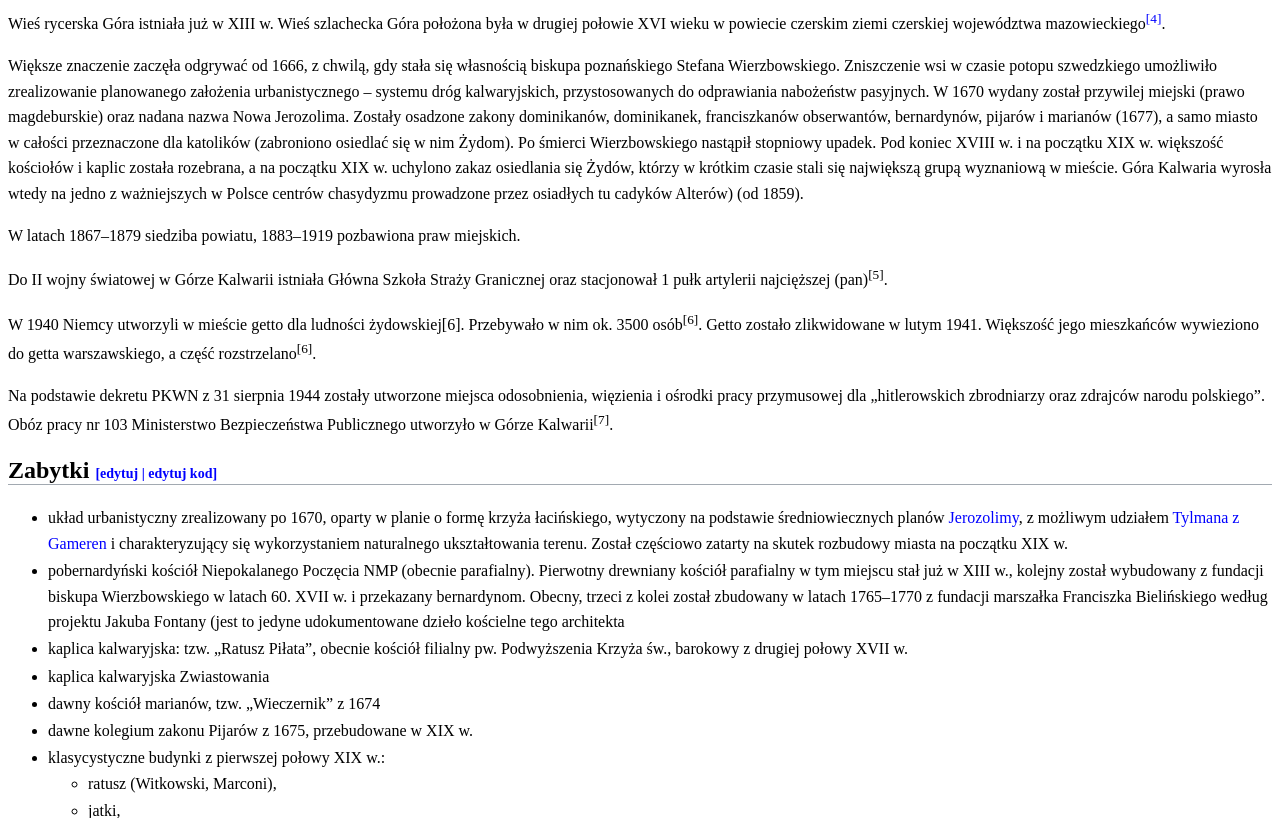
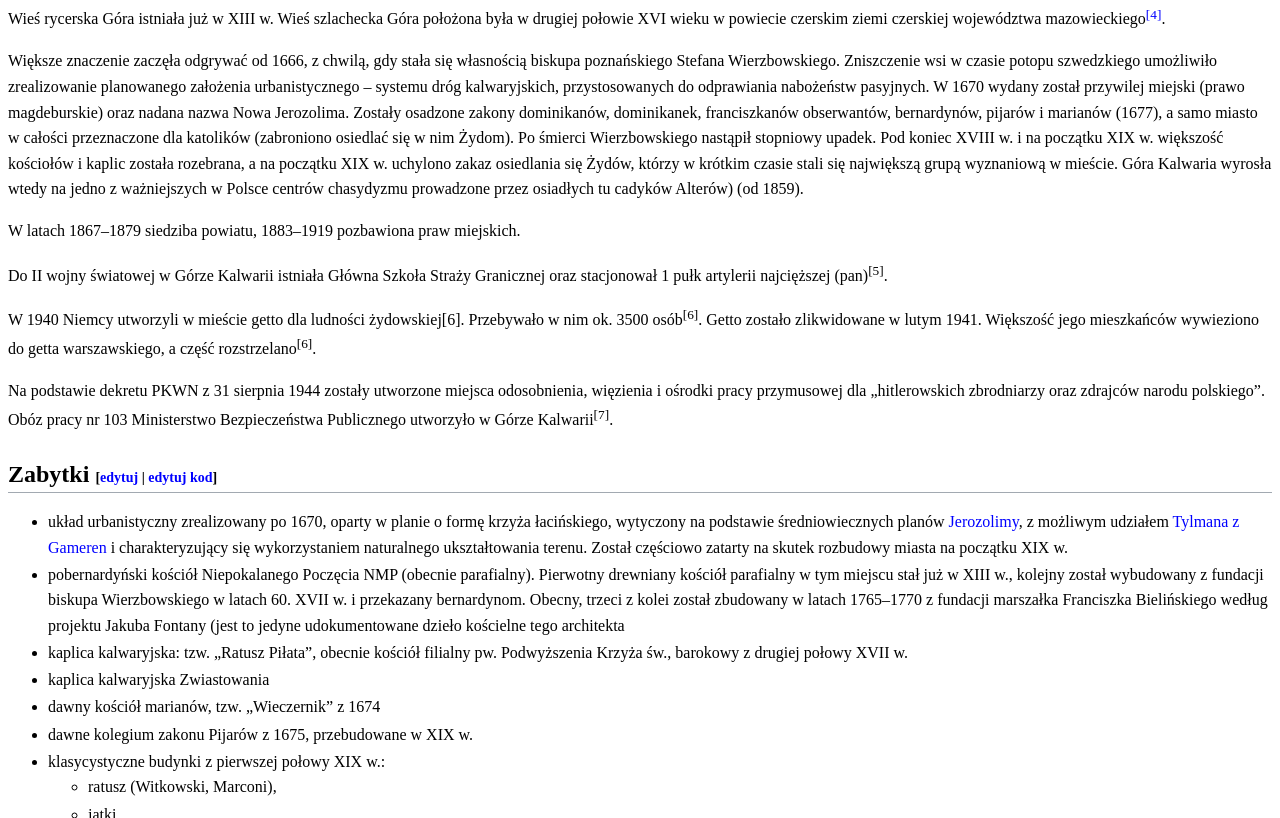
Before and after one commit to Karkolo16/Wiki-website-GoraKalwaria, a plain HTML site: page index.html in a window 1280 px wide. Shown: the part 612-1430 px from the top of the page. Drawn offline with Linux system fonts and the light colour scheme.

Commit message:
fix span in zabytki

```diff
--- a/index.html
+++ b/index.html
@@ -95,7 +95,7 @@
         Kalwarii<sup>[7]</sup>.
       </p>
       <h2 class="z-heading" id="#Zabytki">
-        Zabytki <a><span> [edytuj | edytuj kod]</span></a>
+        Zabytki <span> [<a>edytuj</a> | <a>edytuj kod</a>]</span>
       </h2>
       <ul class="zabytki-list">
         <li>
--- a/style.css
+++ b/style.css
@@ -4,6 +4,16 @@ h1 {
   font-family: "Linux Libertine", Georgia, Times, serif;
   line-height: 1.375;
   border-bottom: 1px solid #a2a9b1;
+}
+
+h2 {
+  border-bottom: 1px solid #a2a9b1;
+  margin-top: 16px;
+  color: #000000;
+  margin: 0;
+  padding-top: 0.5em;
+  padding-bottom: 0.17em;
+  overflow: hidden;
 }
 
 a {
@@ -46,15 +56,7 @@ a:hover {
 #Historia span {
   font-size: 14px;
 }
-#Historia {
-  margin-top: 16px;
-  color: #000000;
-  margin: 0;
-  padding-top: 0.5em;
-  padding-bottom: 0.17em;
-  overflow: hidden;
-  border-bottom: 1px solid #a2a9b1;
-}
+
 p {
   margin: 8px 0;
   display: block;
@@ -63,10 +65,6 @@ p {
   margin-inline-start: 0px;
   margin-inline-end: 0px;
   line-height: 1.6;
-}
-
-.z-heading {
-  border-bottom: 1px solid #a2a9b1;
 }
 
 .z-heading span {
```
